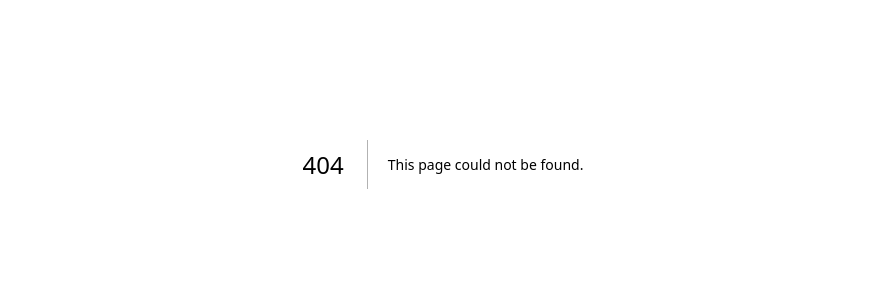
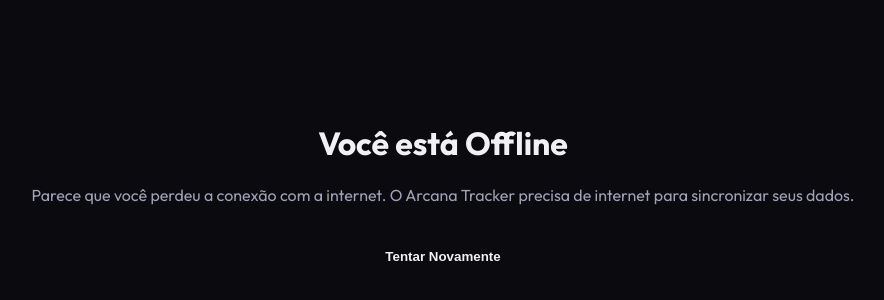
Before and after one commit to filipeaguiar/arcanatracker, a Next.js app: page /~offline in a window 1280 px wide. Before the commit this address had no page. Shown: the part 236-536 px from the top of the page, without its empty margins (197-1081 px from the left). Built offline with nearby package versions, Linux system fonts and the light colour scheme.

Commit message:
feat: add offline connection status page with retry functionality

```diff
--- /dev/null
+++ b/src/app/~offline/page.tsx
@@ -0,0 +1,40 @@
+import { AlertCircle } from "lucide-react";
+
+export const metadata = {
+  title: "Offline | Arcana Tracker",
+};
+
+export default function OfflinePage() {
+  return (
+    <div style={{
+      display: "flex",
+      flexDirection: "column",
+      alignItems: "center",
+      justifyContent: "center",
+      height: "100vh",
+      padding: "20px",
+      textAlign: "center",
+      gap: "1rem"
+    }}>
+      <AlertCircle size={48} color="var(--color-primary)" />
+      <h1 style={{ fontSize: "2rem", fontWeight: "bold" }}>Você está Offline</h1>
+      <p style={{ color: "var(--color-text-secondary)" }}>
+        Parece que você perdeu a conexão com a internet. O Arcana Tracker precisa de internet para sincronizar seus dados.
+      </p>
+      <button
+        onClick={() => window.location.reload()}
+        style={{
+          marginTop: "1rem",
+          padding: "10px 20px",
+          backgroundColor: "var(--color-primary)",
+          color: "var(--color-background)",
+          borderRadius: "8px",
+          border: "none",
+          fontWeight: "bold",
+        }}
+      >
+        Tentar Novamente
+      </button>
+    </div>
+  );
+}
```
